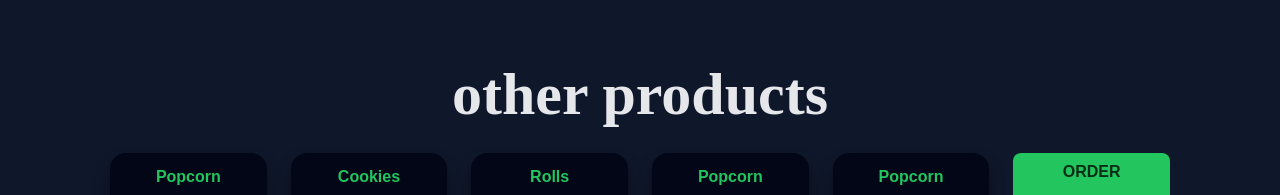
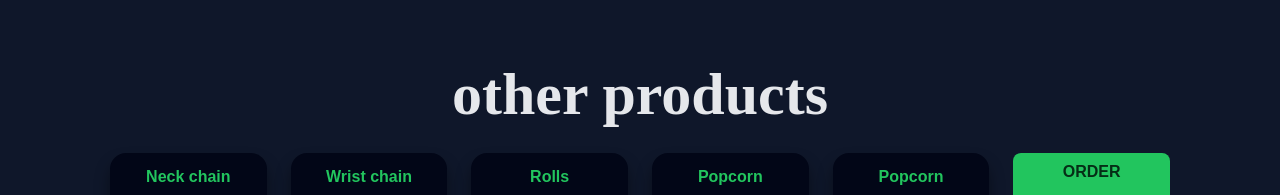
Before and after one commit to kevinmwamburi6-MCH33/ZOOM-WEBSITE, a website: page products2.html in a window 1280 px wide. Shown: the top 195 px of the page. Drawn offline with Linux system fonts and the light colour scheme.

Commit message:
Add files via upload

```diff
--- a/products2.html
+++ b/products2.html
@@ -36,11 +36,11 @@ footer { text-align:center;color:#6b7280; border-top:1px solid #020617; }
     ">other products</h3>
   <div class="grid">
     <div class="card">
-      <h4>Popcorn</h4>
+      <h4>Neck chain</h4>
     <p><img src="Silver chain 925.jpeg" alt="Placeholder alt="Centered Image" Image" width="90" height="90"><br>Pure 925 silver cuban link chains.</p></br>
     </div>
     <div class="card">
-      <h4>Cookies</h4>
+      <h4>Wrist chain</h4>
       <p><img src="wrist chain.jpeg" alt="Placeholder alt="Centered Image" Image" width="90" height="90"><br>Pure 925 silver cuban link chains.</p></br>
     </div>
     <div class="card">
```
